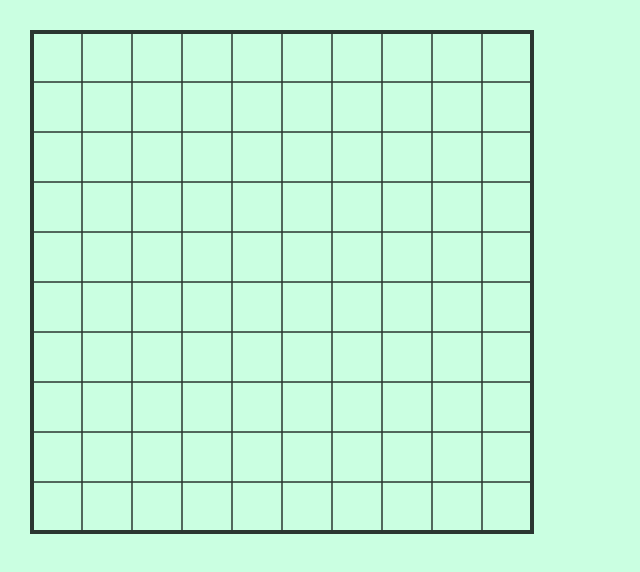
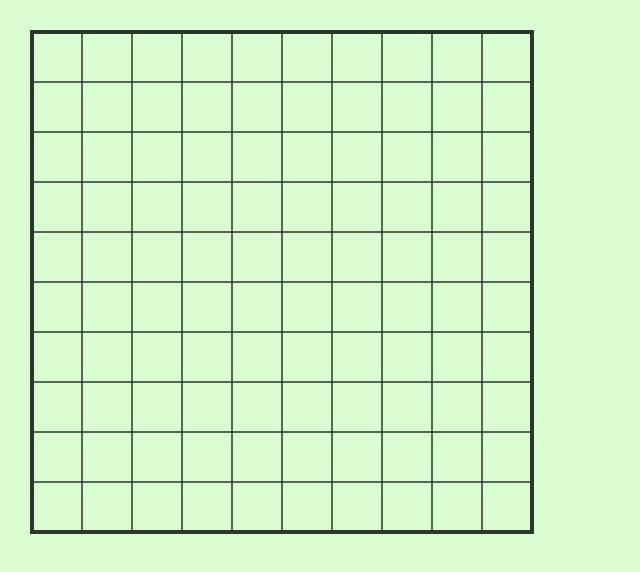
Before and after one commit to hgarfinkle/polyominoes, a SvelteKit app: page / in a window 1280 px wide. Shown: the top 572 px of the page, without its empty margins (0-640 px from the left). Built offline with nearby package versions, Linux system fonts and the light colour scheme.

Commit message:
color change

```diff
--- a/src/routes/styles.css
+++ b/src/routes/styles.css
@@ -1,4 +1,4 @@
 :root {
-    --background: oklch(0.9552 0.0673 160);
-    --primary: oklch(0.3198 0.0174 160);
+    --background: oklch(0.9552 0.0673 140);
+    --primary: oklch(0.3198 0.0174 140);
 }
```
